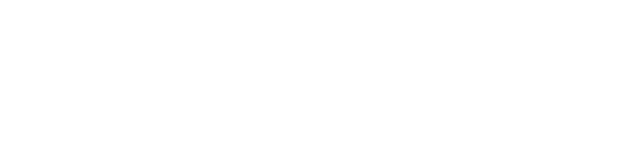
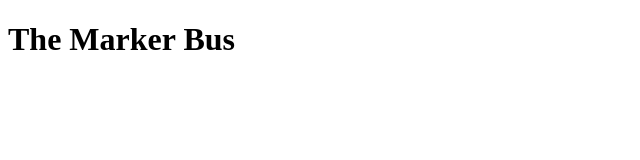
Before and after one commit to RasaMoy/rasamoy.github.io, a plain HTML site: page index.html in a window 1280 px wide. Shown: the whole page, without its empty margins (0-640 px from the left). Drawn offline with Linux system fonts and the light colour scheme.

Commit message:
adding js

```diff
--- a/index.html
+++ b/index.html
@@ -5,6 +5,9 @@
 	<title>The Marker Bus</title>
 </head>
 <body>
+	<header>
+		<h1>The Marker Bus</h1>
+	</header>
 
 </body>
 </html>
```
Also changed, not shown: js/js.js (added).
